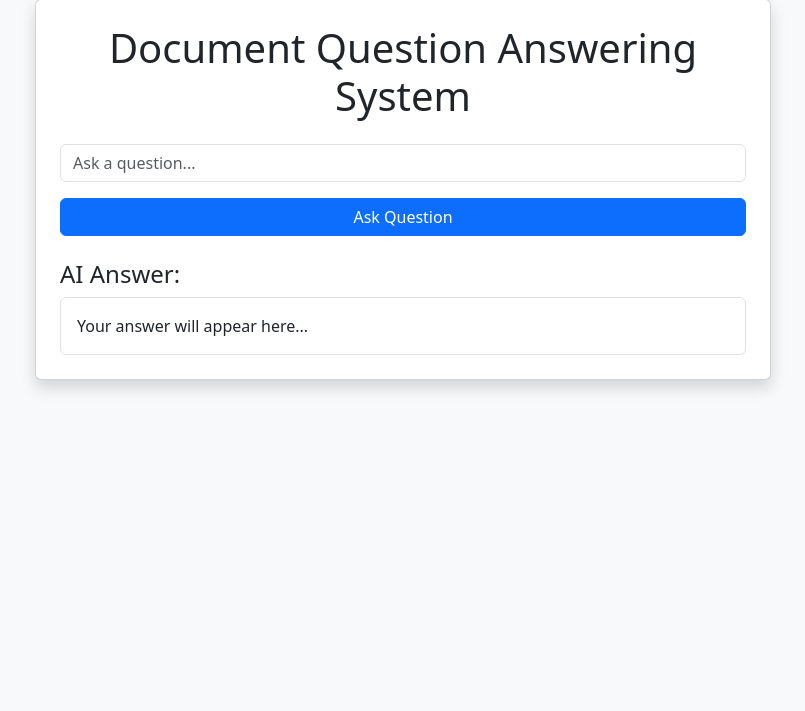
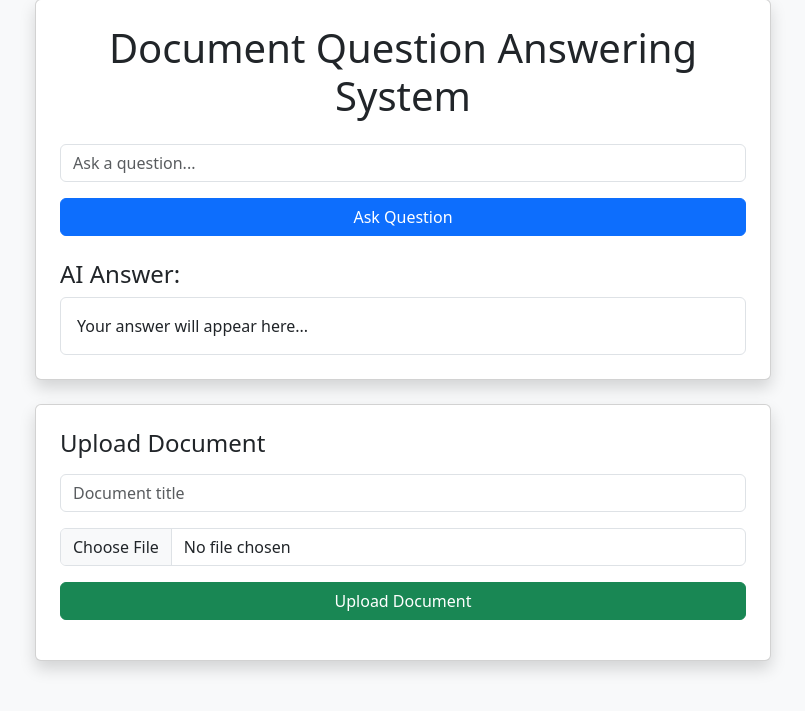
Before and after one commit to Daniyaliranmehr/Document-Question-Answering-System, a Django app: page / in a window 1280 px wide. Shown: the part 49-760 px from the top of the page, without its empty margins (237-1042 px from the left). Run offline with Django 5.2, Linux system fonts and the light colour scheme.

Commit message:
Add document upload in Frontend

```diff
--- a/documents/views.py
+++ b/documents/views.py
@@ -9,6 +9,9 @@ from .utils import extract_text
 from django.shortcuts import get_object_or_404
 
 from django.shortcuts import render
+
+from django.views.decorators.csrf import csrf_exempt
+from django.utils.decorators import method_decorator
 
 
 class DocumentListView(APIView):
@@ -46,6 +49,7 @@ class DocumentDetailView(APIView):
         return Response(serializer.data)
 
 
+@method_decorator(csrf_exempt, name='dispatch')
 class DocumentUploadView(APIView):
     """
     Upload a new document.
@@ -54,8 +58,13 @@ class DocumentUploadView(APIView):
     After saving the file, its text content is extracted (if supported)
     and stored in the database for further processing (e.g., RAG pipeline).
     """
+    authentication_classes = []
+    permission_classes = []
 
     def post(self, request):
+        print("REQUEST DATA:", request.data)
+        print("REQUEST FILES:", request.FILES)
+
         serializer = DocumentSerializer(data=request.data)
 
         if serializer.is_valid():
--- /dev/null
+++ b/media/documents/Tesla_hp7H4vV.txt
@@ -0,0 +1,5 @@
+Nikola Tesla was one of the most influential inventors and electrical engineers in history. He is best known for his pioneering work on alternating current (AC) electrical systems, which became the global standard for electricity transmission. Tesla was born in 1856 in what is now Croatia and later moved to the United States, where he worked with major figures in science and engineering, including Thomas Edison. His ideas and inventions laid the foundation for many modern electrical technologies.
+
+Throughout his career, Tesla developed numerous groundbreaking concepts and devices, such as the Tesla coil, early wireless communication systems, and innovations in electromagnetism. He was deeply interested in the idea of wireless energy transmission and dreamed of providing free electricity to the world. Although many of his projects were not fully realized during his lifetime due to financial and technical limitations, his research significantly advanced the understanding of electrical engineering.
+
+Today, Tesla is widely recognized as a visionary whose work was ahead of its time. Many of his concepts are now applied in modern technologies such as radio systems, wireless communication, and power distribution networks. In recent years, his legacy has gained even more attention, symbolizing creativity, innovation, and scientific curiosity. His contributions continue to inspire engineers and scientists around the world.
--- a/templates/index.html
+++ b/templates/index.html
@@ -27,6 +27,7 @@
                     Document Question Answering System
                 </h1>
 
+                <!-- 🟢 QUESTION SECTION -->
                 <input
                     type="text"
                     id="questionInput"
@@ -56,12 +57,41 @@
 
             </div>
 
+            <div class="card shadow p-4 mt-4">
+
+                <h4 class="mb-3">Upload Document</h4>
+
+                <input
+                    type="text"
+                    id="titleInput"
+                    class="form-control mb-3"
+                    placeholder="Document title"
+                >
+
+                <input
+                    type="file"
+                    id="fileInput"
+                    class="form-control mb-3"
+                >
+
+                <button
+                    id="uploadButton"
+                    class="btn btn-success w-100"
+                >
+                    Upload Document
+                </button>
+
+                <div class="mt-3" id="uploadStatus"></div>
+
+            </div>
+
         </div>
 
     </div>
 
 </div>
 
+<!-- QUESTION JS -->
 <script>
 
 document
@@ -106,6 +136,56 @@ document
 
 </script>
 
+<!-- UPLOAD JS -->
+<script>
+
+document
+    .getElementById("uploadButton")
+    .addEventListener("click", async function () {
+
+        const title = document.getElementById("titleInput").value;
+        const file = document.getElementById("fileInput").files[0];
+        const status = document.getElementById("uploadStatus");
+
+        if (!title || !file) {
+            status.innerHTML = "Please provide title and file.";
+            return;
+        }
+
+        const formData = new FormData();
+
+        formData.append("title", title);
+        formData.append("file", file);
+
+        status.innerHTML = "Uploading...";
+
+        try {
+
+            const response = await fetch(
+                "http://127.0.0.1:8000/api/documents/upload/",
+                {
+                    method: "POST",
+                    body: formData
+                }
+            );
+
+            const data = await response.json();
+
+            status.innerHTML = "Upload successful ✔";
+
+            console.log(data);
+
+        } catch (error) {
+
+            status.innerHTML = "Upload failed ❌";
+
+            console.error(error);
+        }
+
+    });
+
+</script>
+
 </body>
 
 </html>
```
Also changed, not shown: 1 other file.
